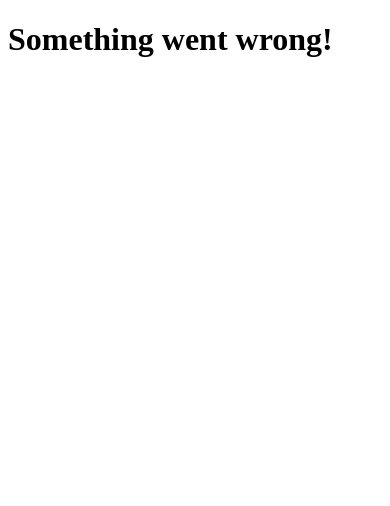
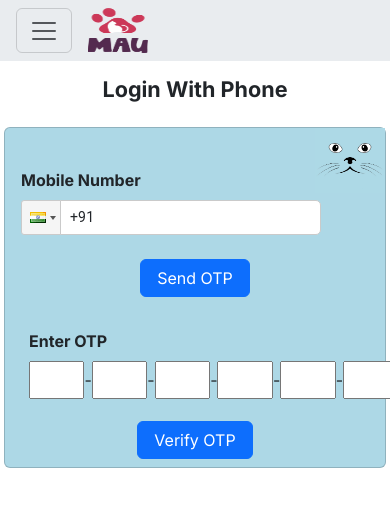
Before and after one commit to 010divyesh/mau_project, a Next.js app: page /en/SignUpWithOTP in a window 390 px wide. Before the commit this address had no page. Shown: the top 506 px of the page. Built offline with nearby package versions, Linux system fonts and the light colour scheme.

Commit message:
adding signin with phone number

```diff
--- a/package.json
+++ b/package.json
@@ -18,10 +18,13 @@
     "next-intl": "^3.11.1",
     "node": "^18.20.2",
     "npm": "^10.5.2",
+    "otp-input-react": "^0.3.0",
     "react": "^18.2.0",
     "react-bootstrap": "^2.10.2",
     "react-dom": "^18.2.0",
     "react-google-recaptcha": "^3.1.0",
+    "react-otp-input": "^3.1.1",
+    "react-phone-input-2": "^2.15.1",
     "yup": "^1.4.0"
   },
   "devDependencies": {
--- a/src/app/[locale]/Guidelines/page.tsx
+++ b/src/app/[locale]/Guidelines/page.tsx
@@ -80,7 +80,7 @@
           </Link>
         </div>
         <div>
-          <Link href={isChecked ? "/Add-Form" : "#"}>
+          <Link href={isChecked ? "/New-Request" : "#"}>
             <button
               className="btn btn-primary"
               type="button"
--- a/src/app/[locale]/Add-Form/page.tsx
+++ b/src/app/[locale]/New-Request/page.tsx
@@ -1,6 +1,6 @@
 "use client";
 import React from "react";
-import { userDef } from "@/components/types";
+import { requestDef } from "@/components/types";
 import UserForm from "@/components/User_Form";
 
 export default function AddForm() {
@@ -9,7 +9,7 @@
     <main>
       <UserForm
         submitBtnLable={""}
-        save={function (user: userDef): void {
+        save={function (user: requestDef): void {
           throw new Error("Function not implemented.");
         }}
       />
--- /dev/null
+++ b/src/app/[locale]/SignUpWithOTP/page.tsx
@@ -0,0 +1,141 @@
+"use client";
+import React, { useState } from "react";
+import {
+  getAuth,
+  signInWithPhoneNumber,
+  RecaptchaVerifier,
+  ConfirmationResult,
+} from "firebase/auth";
+import Image from "next/image";
+import PhoneInput from "react-phone-input-2";
+import OtpInput from "react-otp-input";
+import "react-phone-input-2/lib/style.css";
+import { app } from "@/components/firebase";
+
+const auth = getAuth(app);
+
+export default function PhoneSignIn() {
+  const [phoneNumber, setPhoneNumber] = useState("");
+  const [otp, setOtp] = useState("");
+  const [confirmationResult, setConfirmationResult] =
+    useState<ConfirmationResult | null>(null);
+
+  const getOTP = async (e: React.MouseEvent<HTMLButtonElement, MouseEvent>) => {
+    e.preventDefault();
+    try {
+      const recaptcha = new RecaptchaVerifier(auth, "recaptcha-container", {});
+      const confirmation = await signInWithPhoneNumber(
+        auth,
+        `+${phoneNumber}`,
+        recaptcha
+      );
+      setConfirmationResult(confirmation);
+      console.log("OTP sent successfully!");
+    } catch (error) {
+      console.log("Error sending OTP:", error);
+    }
+  };
+
+  const verifyOTP = async () => {
+    try {
+      if (confirmationResult) {
+        const code = otp;
+        await confirmationResult.confirm(code);
+        console.log("User signed in successfully!");
+      } else {
+        throw new Error("Confirmation result is not available.");
+      }
+    } catch (error) {
+      console.log("Error verifying OTP:", error);
+    }
+  };
+
+  return (
+    <div className="container">
+      <h4 className="fw-bold text-center my-3">Login With Phone</h4>
+      <div className="d-flex justify-content-center">
+        <div
+          className="row g-3 card my-2 p-2 col-md-6"
+          style={{ backgroundColor: "lightblue" }}
+        >
+          <div className="row justify-content-center">
+            <div>
+              <Image
+                src="/img/image.png"
+                alt=""
+                width={45}
+                height={40}
+                style={{
+                  position: "absolute",
+                  top: 0,
+                  right: 0,
+                  width: "70px",
+                  height: "65px",
+                }}
+              />
+            </div>
+            <div className="col-sm-6 p-2 mt-4">
+              <label
+                htmlFor="validationTextarea"
+                className=" fw-bold form-label"
+              >
+                Mobile Number
+              </label>
+              <PhoneInput
+                country={"in"}
+                value={phoneNumber}
+                onChange={(value) => setPhoneNumber(value)}
+                placeholder="Enter Phone Number"
+              />
+            </div>
+          </div>
+          <div className="buttons">
+            <div className="d-flex flex-row justify-content-center">
+              <button
+                type="submit"
+                onClick={getOTP}
+                className="btn btn-primary px-3"
+              >
+                Send OTP
+              </button>
+            </div>
+          </div>
+          <div
+            id="recaptcha-container"
+            className="d-flex justify-content-center mx-3"
+          ></div>
+          <div className="row justify-content-center">
+            <div className="col-sm-6 p-3 mx-4">
+              <label
+                htmlFor="validationTextarea"
+                className=" fw-bold form-label"
+              >
+                Enter OTP
+              </label>
+              <OtpInput
+                value={otp}
+                onChange={setOtp}
+                numInputs={6}
+                renderSeparator={<span>-</span>}
+                renderInput={(props) => <input {...props} />}
+                inputType="tel"
+                containerStyle={{ width: "120%" }}
+                inputStyle={{ width: "100%", padding: "5px" }}
+              />
+            </div>
+          </div>
+          <div className="buttons">
+            <div
+              className="d-flex flex-row justify-content-center"
+              style={{ marginTop: "-10px" }}
+            >
+              <button className="btn btn-primary px-3" onClick={verifyOTP}>
+                Verify OTP
+              </button>
+            </div>
+          </div>
+        </div>
+      </div>
+    </div>
+  );
+}
--- a/src/components/Navbar/index.tsx
+++ b/src/components/Navbar/index.tsx
@@ -46,13 +46,13 @@
                 <Link
                   className="fw-bold nav-link"
                   aria-current="page"
-                  href="/Admin_Login"
+                  href="/SignUpWithOTP"
                 >
                   ADMIN
                 </Link>
               </li>
               <li className="nav-item" onClick={closeMenu}>
-                <Link className="fw-bold nav-link" href="#">
+                <Link className="fw-bold nav-link" href="/SignUpWithOTP">
                   USER
                 </Link>
               </li>
--- a/src/components/firebase.ts
+++ b/src/components/firebase.ts
@@ -1,4 +1,5 @@
 import { initializeApp } from "firebase/app";
+import { getAuth } from 'firebase/auth';
 
 
 const firebaseConfig = {
@@ -13,3 +14,4 @@
 
 // Initialize Firebase
 export const app = initializeApp(firebaseConfig)
+export const auth = getAuth(app);
--- a/src/components/types.ts
+++ b/src/components/types.ts
@@ -1,4 +1,4 @@
-export interface userDef {
+export interface requestDef {
     user?: string;
     location: string;
     name: string;
```
Also changed, not shown: src/components/User_Form/index.tsx (+4 -4 lines), 1 other file (tests, documents, lock files or other folders).
